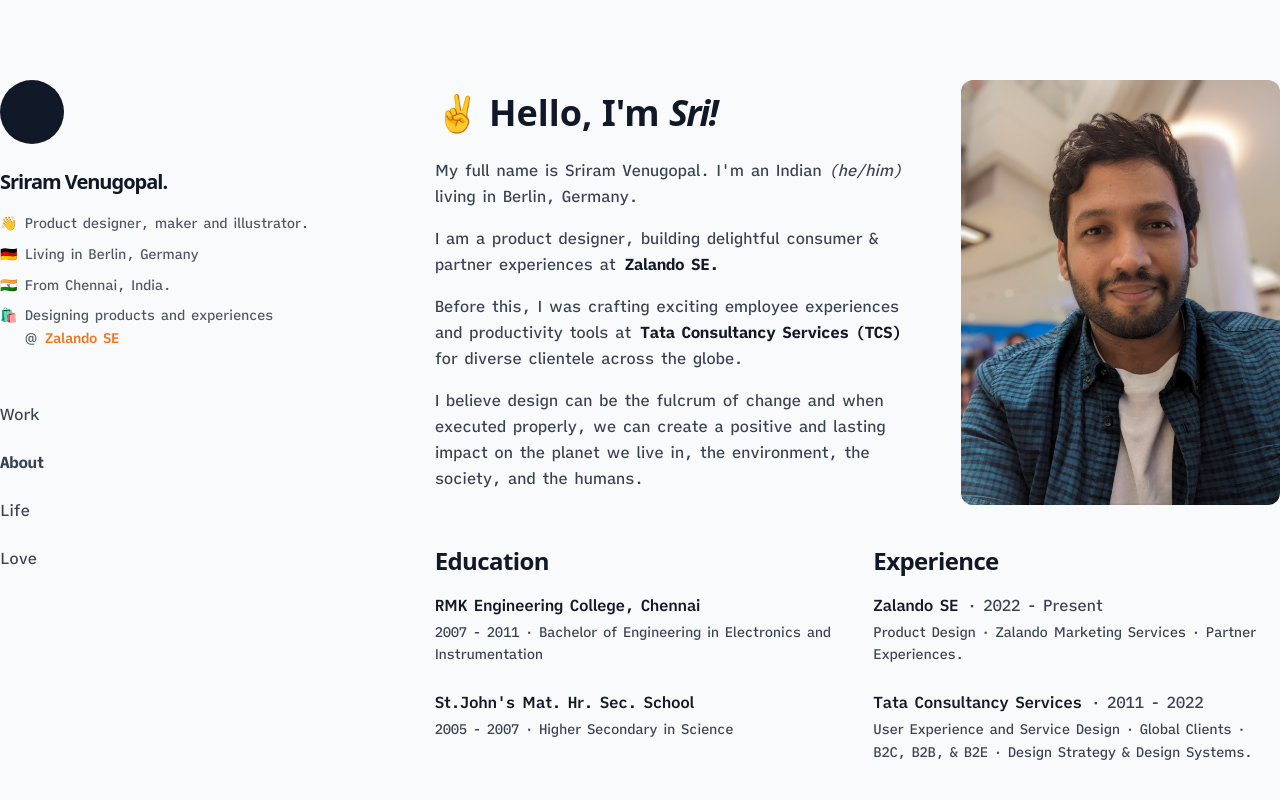
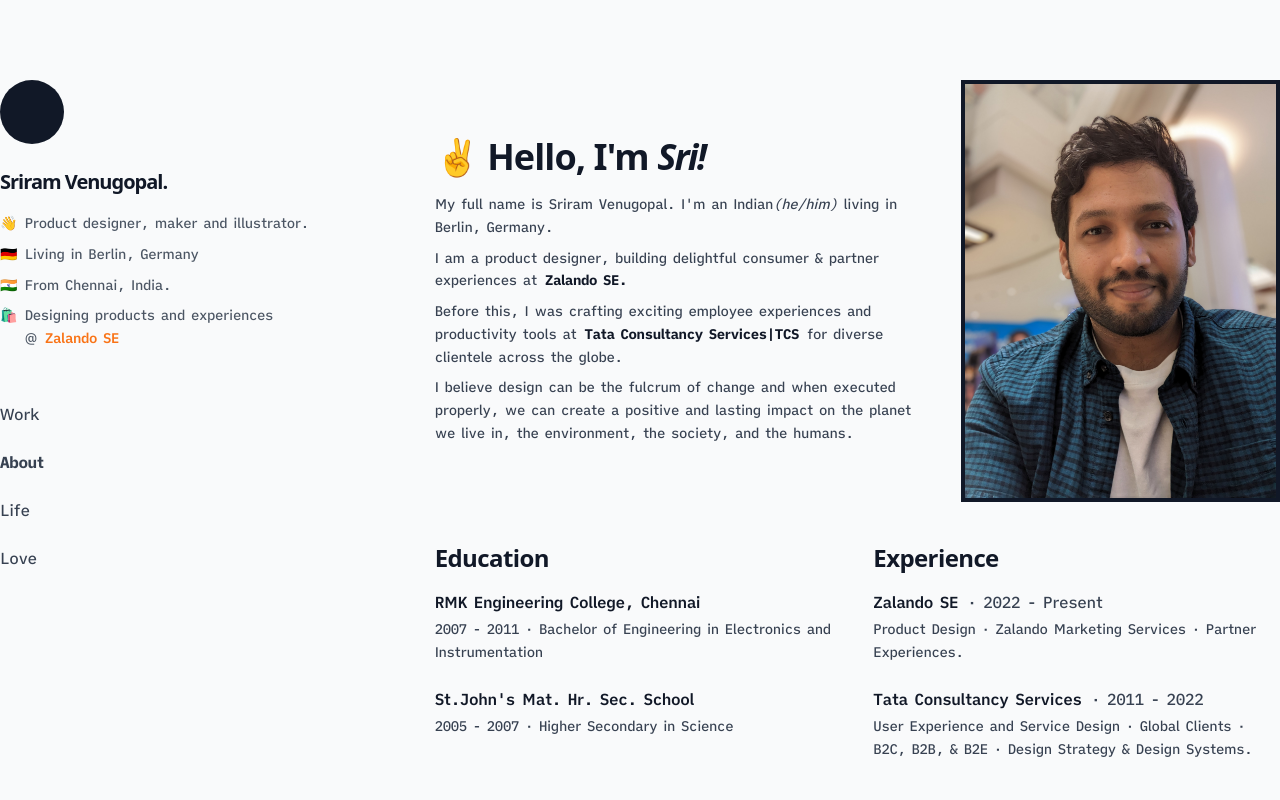
Before and after one commit to sridesigns/personal-site, a Next.js app: page /about in a window 1280 px wide. Shown: the top 800 px of the page. Built offline with nearby package versions, Linux system fonts and the light colour scheme.

Commit message:
🎨Text style and structure changes to About me

```diff
--- /dev/null
+++ b/src/components/about/index.tsx
@@ -0,0 +1,25 @@
+import Link from "next/link"
+export default function AboutMeDescription() {
+    return (
+        <div className="text-sm space-y-2">
+        <h1 className="text-4xl font-semibold tracking-tight text-gray-900 pb-2">✌️ Hello, I&apos;m&nbsp;
+        <span className="font-extrabold italic tracking-tighter">Sri!</span></h1>
+            <p className="leading-relaxed font-writer tracking-tight text-gray-700">My full name is Sriram Venugopal. I&apos;m an Indian
+            <span className="italic">(he/him)</span> living in Berlin, Germany.</p>
+            <p className="leading-relaxed font-writer tracking-tight text-gray-700"> I am a product designer, building delightful consumer &amp; partner experiences at&nbsp;
+                <Link href="https://en.zalando.de/?_rfl=de"
+                className= "font-bold text-gray-900 hover:underline hover:text-blue-600" target="_blank" rel="noopener noreferrer">Zalando SE.
+                </Link>
+            </p>
+            <p className="leading-relaxed font-writer tracking-tight text-gray-700">Before this, I was crafting exciting employee experiences and productivity tools at&nbsp;
+                <Link href="https://www.tcs.com/"
+                    className= "font-bold text-gray-900 hover:underline hover:text-blue-600" target="_blank" rel="noopener noreferrer">Tata Consultancy Services&#124;TCS
+                </Link>&nbsp;for diverse clientele across the globe.
+            </p>
+            <p className="leading-relaxed font-writer tracking-tight text-gray-700">I believe design can be the fulcrum of change and when executed properly, we can create a positive and lasting impact on the planet we
+            live in, the environment, the society, and the humans.
+            </p>
+        </div>
+
+    )
+}
--- a/src/pages/about.tsx
+++ b/src/pages/about.tsx
@@ -3,6 +3,7 @@ import Link from "next/link";
 import Image from "next/image";
 import Layout from "@/components/layout";
 import Menu from "@/components/menu";
+import AboutMeDescription from "@/components/about";
 import profilePic from "../assets/profile.jpg"
 import { motion } from "framer-motion";
 
@@ -27,29 +28,15 @@ export default function About() {
             <header className="pb-10">
                 <div className="grid grid-cols-5 gap-8">
                     <div className="col-span-3 space-y-4 text-base my-auto">
-                        <h1 className="text-4xl font-semibold tracking-tightwe text-gray-900 pb-2">✌️ Hello, I&apos;m <span className="font-extrabold italic tracking-tighter">Sri!</span></h1>
-                        <p className="leading-relaxed font-writer tracking-tight text-gray-700">My full name is Sriram Venugopal. I&apos;m an Indian <span className="italic">(he/him)</span> living in Berlin, Germany.</p>
-                        <p className="leading-relaxed font-writer tracking-tight text-gray-700"> I am a product designer, building delightful consumer &amp; partner experiences at&nbsp;
-                            <Link href="https://en.zalando.de/?_rfl=de"
-                            className= "font-bold text-gray-900 hover:underline hover:text-blue-600" target="_blank" rel="noopener noreferrer">Zalando SE.
-                            </Link>
-                        </p>
-                        <p className="leading-relaxed font-writer tracking-tight text-gray-700">Before this, I was crafting exciting employee experiences and productivity tools at&nbsp;
-                            <Link href="https://www.tcs.com/"
-                                className= "font-bold text-gray-900 hover:underline hover:text-blue-600" target="_blank" rel="noopener noreferrer">Tata Consultancy Services &#40;TCS&#41;
-                            </Link> for diverse clientele across the globe.
-                        </p>
-                        <p className="leading-relaxed font-writer tracking-tight text-gray-700">I believe design can be the fulcrum of change and when executed properly, we can create a positive and lasting impact on the planet we
-                        live in, the environment, the society, and the humans.
-                        </p>
+                    <AboutMeDescription />
                     </div>
-                    <div className="col-span-2">
+                    <div className="col-span-2 border-gray-900 border-4">
                         <Image
                         src={profilePic}
                         alt="This is Meee!"
                         width={360}
                         height={450}
-                        className="rounded-xl"
+                        //className="rounded-xl"
                         />
                     </div>
                 </div>
@@ -81,7 +68,7 @@ export default function About() {
                 </div>
             </div>
 
-            <div className="col-span-2 space-y-4 text-base pt-4">
+            <div className="col-span-2 space-y-4 text-sm pt-4">
                 <h4 className="text-2xl font-extrabold tracking-tight">Skills and Interests</h4>
                 <div className="space-y-2 pb-2">
                     <p className="text-gray-700 leading-relaxed pb-2 font-writer tracking-tight">Over the years, I have been fortunate to practice design thinking, user research, field studies,
--- a/src/pages/index.tsx
+++ b/src/pages/index.tsx
@@ -28,9 +28,9 @@ export default function Home() {
           transition={{ duration: 0.3 }}
           className="col-span-4">
           <header className="my-20">
-            <h1 className="text-5xl lg:text-8xl font-extrabold tracking-tighter text-gray-900 text-left pb-6"> Inquisitive designer, researcher,
-            artist, flâneur.</h1>
-            <p className="font-writer text-sm text-gray-700 tracking-tight pt-6 leading-relaxed">Throughout my career, I have had the opportunity to work on a wide range of products, from mobile apps to enterprise software.
+            <h1 className="text-5xl lg:text-7xl font-extrabold tracking-tighter text-gray-900 text-left pb-6"> Inquisitive designer, researcher,
+            artist, and a wanderer.</h1>
+            <p className="font-writer text-sm text-gray-700 tracking-tight leading-relaxed">Throughout my career, I have had the opportunity to work on a wide range of products, from mobile apps to enterprise software.
               My approach to design is holistic and collaborative, and I believe in the power of research and user testing to inform my work.</p>
           </header>
 
```
